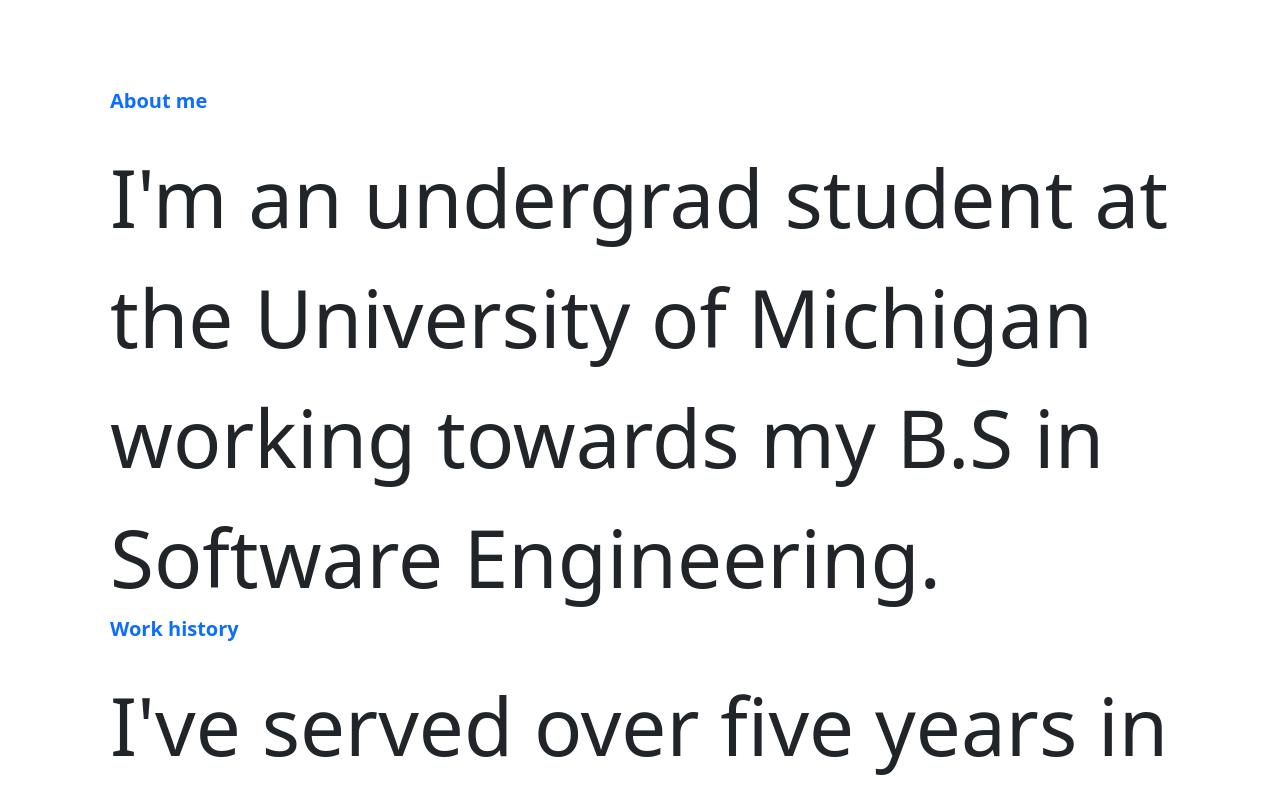
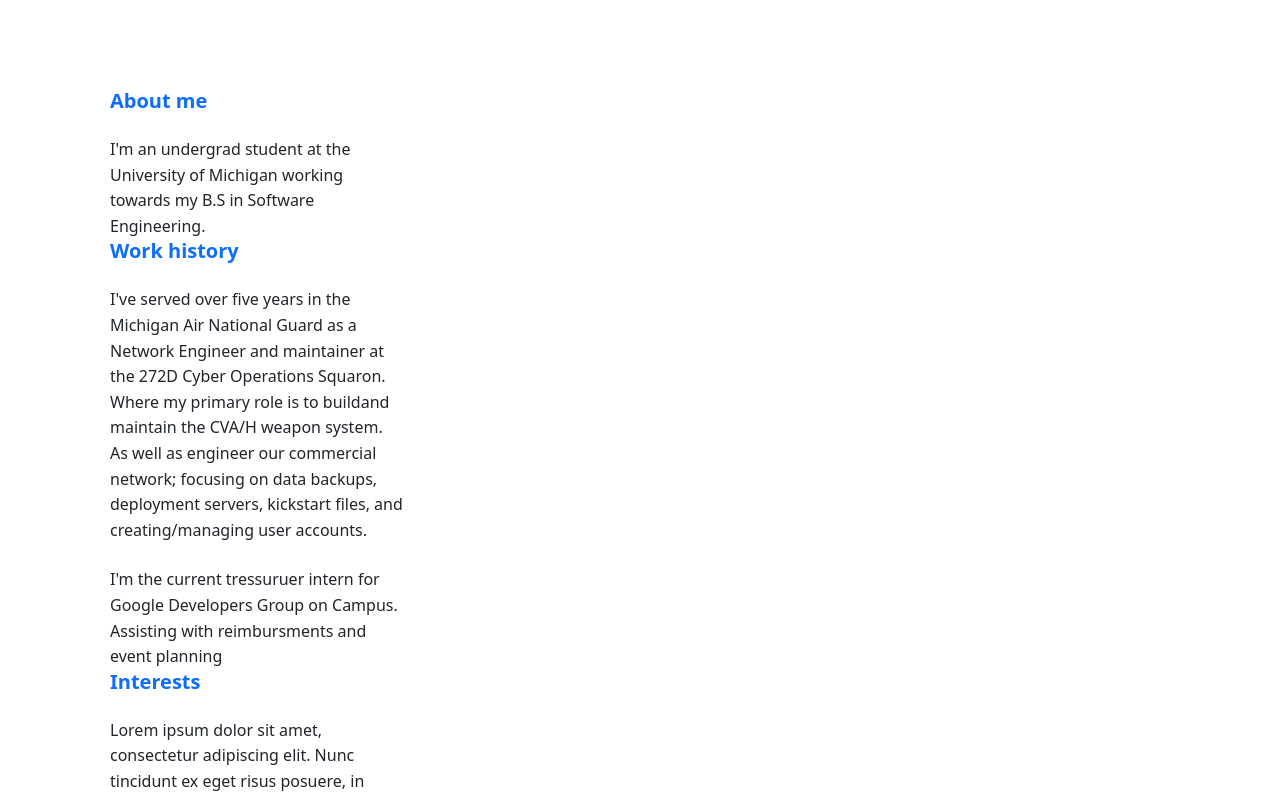
Before and after one commit to Aaron4554/web-portfolio, a React (Vite) app in the folder frontend/: page / in a window 1280 px wide. Shown: the part 760-1558 px from the top of the page. Built offline with nearby package versions, Linux system fonts and the light colour scheme.

Commit message:
Fixing bio line size

```diff
--- a/frontend/src/components/Bio.css
+++ b/frontend/src/components/Bio.css
@@ -28,5 +28,6 @@
 .bio__text {
   max-width: 32ch;
   margin: 1.5rem 0 0;
-  font-size: clamp(1.1rem, 30vw, 5rem);
+  font-size: 1rem;
+  line-height: 1.6;
 }
```
